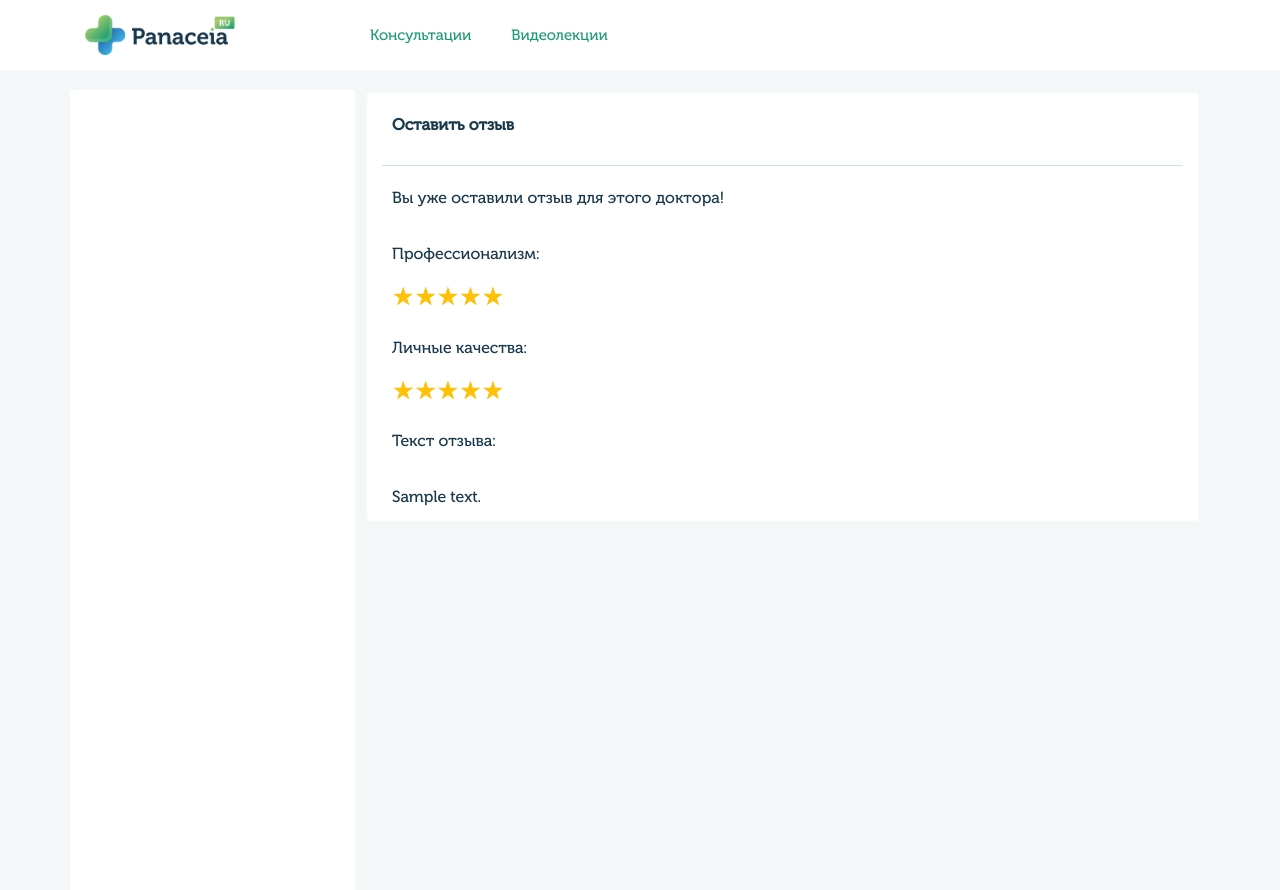
After one commit to Alex-Kuimov/panaceia_python, a Django app: template templates/profile/reviews_err.html in a window 1280 px wide. The commit adds this page. Run offline with Django 3.2, Linux system fonts and the light colour scheme; the template is opened without the code that fills it: most values are stand-ins (such as "Sample title", 1, 10 or a date in 2020); some libraries are stand-ins or nearby versions.

Commit message:
add review func

```diff
--- a/static/css/sp-style.css
+++ b/static/css/sp-style.css
@@ -106,6 +106,11 @@
     padding: 10px;
 }
 
+.doctor-map-reviews{
+    text-align: center;
+    color: #18384C;
+}
+
 .pagination{
     display: flex;
     justify-content: center;
@@ -140,6 +145,14 @@
 
 .pagination a:hover{
    text-decoration: none;
+}
+
+.tab-content .avatar-doctor{
+    width:100%;
+}
+
+.tab-content .avatar-doctor img{
+    width: 110px;
 }
 
 /**Calendar**/
--- a/static/js/frontend-action.js
+++ b/static/js/frontend-action.js
@@ -58,6 +58,7 @@
                                 let meet = mapEl[key]['meet'];
                                 let patients = mapEl[key]['patients'];
                                 let button = mapEl[key]['button'];
+                                let reviews_count = mapEl[key]['reviews_count'];
                                 let objects = new ymaps.Placemark(coords);
 
                                 let content = '';
@@ -66,6 +67,7 @@
                                     content += '<div class="doctor-map-left">';
                                         content += '<img src="'+ siteUrl +'/'+ avatar +'" class="doctor-map-image">';
                                         content += '<p class="doctor-map-price">' + average_price + ' руб.</p>';
+                                        content += '<p class="doctor-map-reviews">' + reviews_count + '</p>';
                                     content += '</div>';
 
                                     content += '<div class="doctor-map-right">';
--- a/templates/doctor/doctors_list.html
+++ b/templates/doctor/doctors_list.html
@@ -98,7 +98,7 @@
                                                 {% endif %}
 
                                                 <div class="reviews-coin">
-                                                    690 отзывов
+                                                    {{doctor.reviews_count}}
                                                 </div>
                                                 <div class="rating-profi">
                                                     Профессионализм
--- a/templates/profile/reviews.html
+++ b/templates/profile/reviews.html
@@ -35,11 +35,11 @@
             <form class="row" action="{% url 'save_review_view' %}" method="POST" enctype="multipart/form-data">
                 {% csrf_token %}
                 <div class="col-md-12 block-form">
-                    <input type="hidden" id="star-prof" name="star_prof" value="{{form.star_prof.value}}">
-                    <input type="hidden" id="star-pers" name="star_pers" value="{{form.star_pers.value}}">
+                    <input type="hidden" name="star_prof" id="star-prof" value="{{form.star_prof.value}}">
+                    <input type="hidden" name="star_pers"  id="star-pers" value="{{form.star_pers.value}}">
                     <input type="hidden" name="doctor_id" value="{{doctor_id}}">
                     <input type="hidden" name="user_id" value="{{user.id}}">
-                    <textarea name="text" rows="8" cols="80" placeholder="* Текст отзыва" required></textarea>
+                    <textarea name="text" rows="8" cols="80" placeholder="* Текст отзыва" required>{{form.text.value}}</textarea>
                     <button type="submit" name="button">Отправить</button>
                 </div>
             </form>
--- /dev/null
+++ b/templates/profile/reviews_err.html
@@ -0,0 +1,25 @@
+{% extends "base_generic.html" %}
+
+{% block content %}
+{% load static %}
+
+<div class="col-md-9 px-4">
+    <div class="row">
+        <div class="col-md-12 block-info">
+            <h4>Оставить отзыв</h4>
+            <div class="line"></div>
+            <p>Вы уже оставили отзыв для этого доктора!</p>
+
+            {% for review in reviews %}
+                <p>Профессионализм:</p>
+                <div class="star-rate star-prof" data-rate-value="{{review.star_prof}}" style="pointer-events: none"></div>
+                <p>Личные качества:</p>
+                <div class="star-rate star-pers" data-rate-value="{{review.star_pers}}" style="pointer-events: none"></div>
+                <p>Текст отзыва:</p>
+                <p>{{review.text}}</p>
+            {% endfor %}
+        </div>
+    </div>
+</div>
+
+{% endblock %}
```
Also changed, not shown: doctors/utility.py (+14 -1 lines), doctors/views.py (+5 -2 lines), userprofile/views.py (+9 -3 lines), db.sqlite3.
